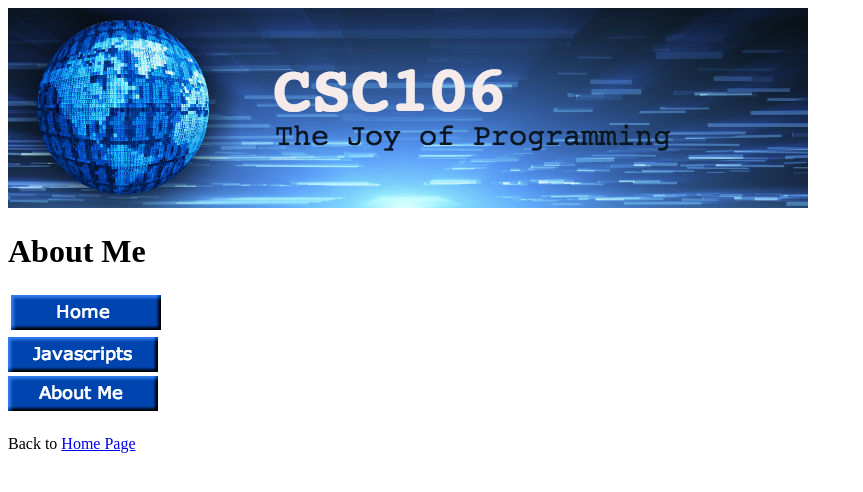
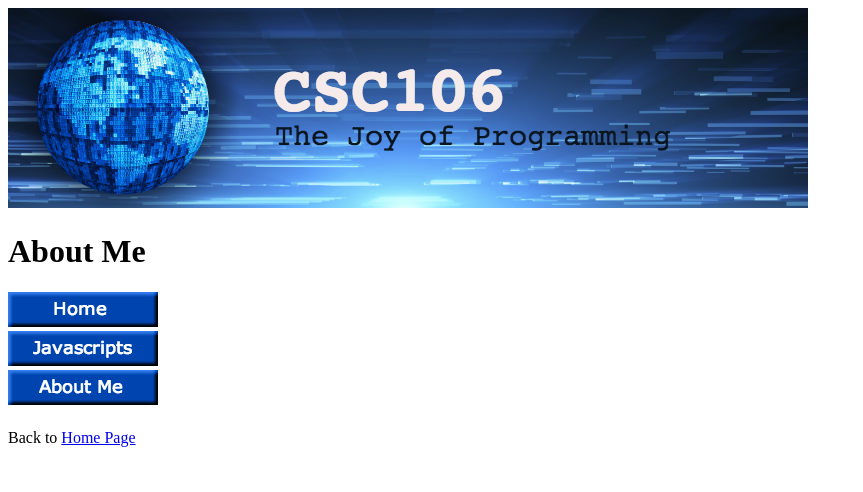
Before and after one commit to Natehuncho/Natehuncho.github.io, a plain HTML site: page about.html in a window 1280 px wide. Shown: the whole page, without its empty margins (0-863 px from the left). Drawn offline with Linux system fonts and the light colour scheme.

Commit message:
Update about.html

```diff
--- a/about.html
+++ b/about.html
@@ -11,7 +11,7 @@
             <thread>
                 <tr>
                     <a target="blank_" href="Natehuncho.github.io/index.html">
-                    <th> <img src="pasted image 0.png"> <th>
+                        <img src="pasted image 0.png">
                     </a>
                </tr>
             </thread>
```
